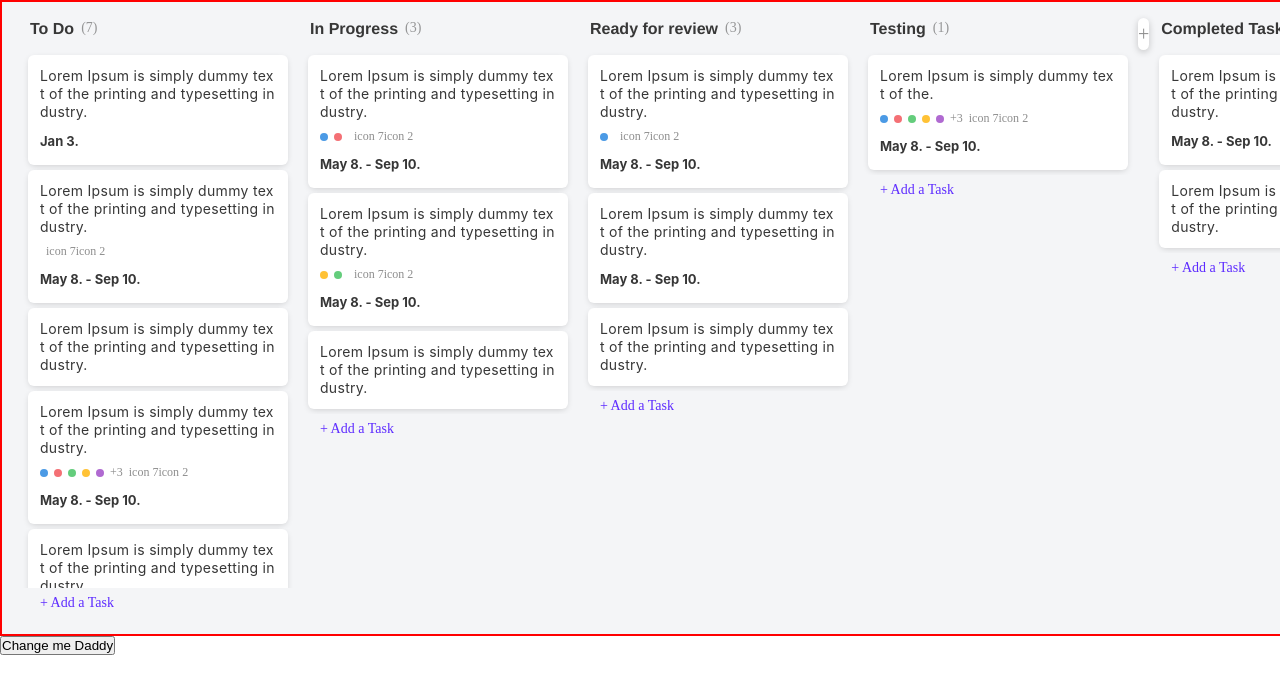
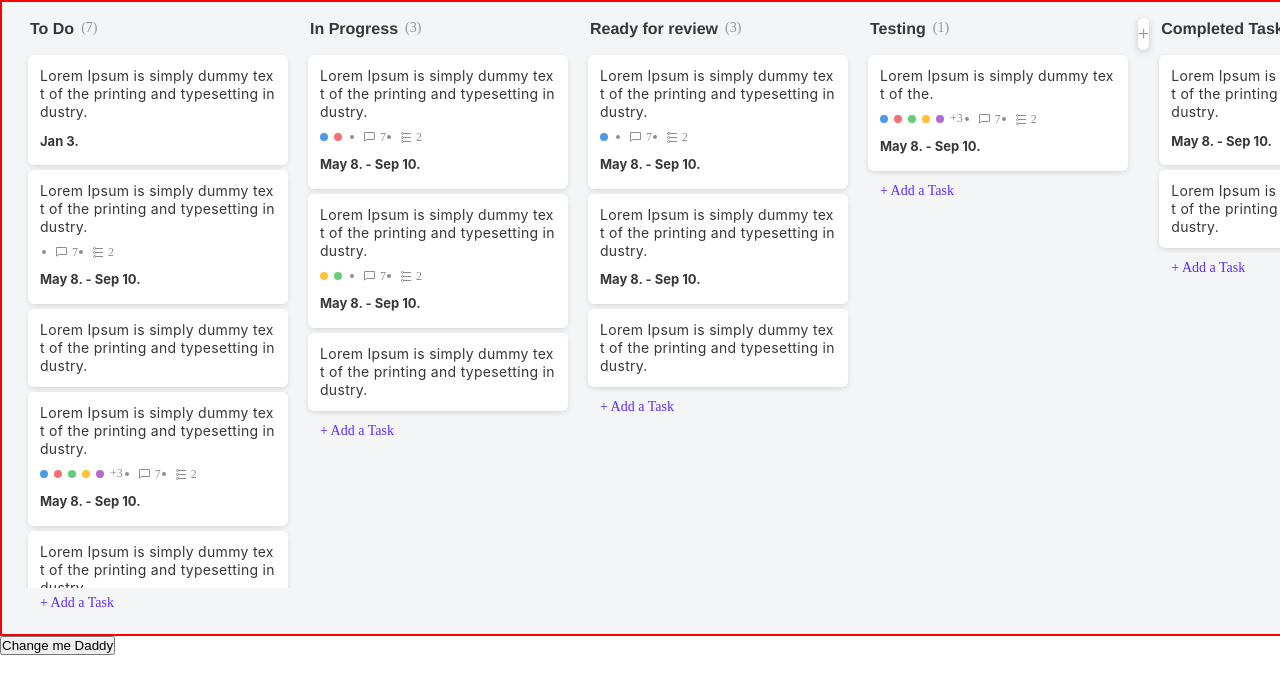
Before and after one commit to fdjokic/management-app-design, a React (Create React App) app: page / in a window 1280 px wide. Shown: the top 694 px of the page. Built offline with nearby package versions, Linux system fonts and the light colour scheme; a web font is replaced by a local one.

Commit message:
fix: icons container adjusted

```diff
--- /dev/null
+++ b/src/assets/icons/comment.tsx
@@ -0,0 +1,42 @@
+import React from "react";
+
+export const CommentIcon = () => {
+  return (
+    <>
+      <svg
+        style={{ verticalAlign: "middle" }}
+        width="11px"
+        height="10px"
+        viewBox="0 0 11 10"
+        version="1.1"
+        xmlns="http://www.w3.org/2000/svg"
+      >
+        <title>125E78DC-ED7D-4768-BE24-E0A5A2C90CC1</title>
+        <g
+          id="Zadatak-za-UI-i-FE-developera"
+          stroke="none"
+          stroke-width="1"
+          fill="none"
+          fillRule="evenodd"
+        >
+          <g
+            id="Kanban--Dark-Theme"
+            transform="translate(-32.000000, -218.000000)"
+            stroke="#8E8E8E"
+          >
+            <g id="Column" transform="translate(10.000000, 32.000000)">
+              <g id="Task-Card" transform="translate(10.000000, 128.000000)">
+                <g id="Messages" transform="translate(12.000000, 56.000000)">
+                  <path
+                    d="M10.5,2.5 L10.5,9.5 L2.84605353,9.5 L0.5,11.0653169 L0.5,2.5 L10.5,2.5 Z"
+                    id="Rectangle"
+                  ></path>
+                </g>
+              </g>
+            </g>
+          </g>
+        </g>
+      </svg>
+    </>
+  );
+};
--- /dev/null
+++ b/src/assets/icons/filter.tsx
@@ -0,0 +1,101 @@
+import React from "react";
+
+export const FilterIcon = () => {
+  return (
+    <>
+      <svg
+        style={{ verticalAlign: "middle" }}
+        width="10px"
+        height="11px"
+        viewBox="0 0 10 11"
+        version="1.1"
+        xmlns="http://www.w3.org/2000/svg"
+      >
+        <g
+          id="Zadatak-za-UI-i-FE-developera"
+          stroke="none"
+          stroke-width="1"
+          fill="none"
+          fillRule="evenodd"
+        >
+          <g
+            id="Kanban-"
+            transform="translate(-1007.000000, -103.000000)"
+            fillRule="nonzero"
+          >
+            <g id="Column-Copy" transform="translate(850.000000, 32.000000)">
+              <g id="Task-Card" transform="translate(10.000000, 32.000000)">
+                <g
+                  id="Signifier-Group"
+                  transform="translate(101.000000, 38.000000)"
+                >
+                  <g id="Group-21" transform="translate(46.000000, 0.000000)">
+                    <g
+                      id="subtasks_indicator"
+                      transform="translate(0.000000, 1.000000)"
+                    >
+                      <rect
+                        id="Rectangle"
+                        fill="#8E8E8E"
+                        x="2"
+                        y="1"
+                        width="8"
+                        height="1"
+                      ></rect>
+                      <rect
+                        id="Rectangle-Copy"
+                        fill="#8E8E8E"
+                        x="2"
+                        y="5"
+                        width="8"
+                        height="1"
+                      ></rect>
+                      <rect
+                        id="Rectangle-Copy-2"
+                        fill="#8E8E8E"
+                        x="2"
+                        y="9"
+                        width="8"
+                        height="1"
+                      ></rect>
+                      <rect
+                        id="Rectangle-Copy-2"
+                        stroke="#8E8E8E"
+                        transform="translate(1.500000, 9.500000) scale(-1, 1) translate(-1.500000, -9.500000) "
+                        x="0.5"
+                        y="8.5"
+                        width="2"
+                        height="2"
+                        rx="1"
+                      ></rect>
+                      <rect
+                        id="Rectangle-Copy-4"
+                        stroke="#8E8E8E"
+                        transform="translate(1.500000, 1.500000) scale(-1, 1) translate(-1.500000, -1.500000) "
+                        x="0.5"
+                        y="0.5"
+                        width="2"
+                        height="2"
+                        rx="1"
+                      ></rect>
+                      <rect
+                        id="Rectangle-Copy-5"
+                        stroke="#8E8E8E"
+                        transform="translate(1.500000, 5.500000) scale(-1, 1) translate(-1.500000, -5.500000) "
+                        x="0.5"
+                        y="4.5"
+                        width="2"
+                        height="2"
+                        rx="1"
+                      ></rect>
+                    </g>
+                  </g>
+                </g>
+              </g>
+            </g>
+          </g>
+        </g>
+      </svg>
+    </>
+  );
+};
--- a/src/components/Card/StatusBar.tsx
+++ b/src/components/Card/StatusBar.tsx
@@ -1,5 +1,8 @@
 import React from "react";
+import { CommentIcon } from "../../assets/icons/comment";
+import { FilterIcon } from "../../assets/icons/filter";
 import { Flex } from "../../styles/GlobalStyles";
+import { Icon } from "../Icon/Icon";
 import { StatusBtn } from "./CardStyle";
 
 interface IStatusBar {
@@ -13,7 +16,6 @@ export const StatusBar = ({ colors, comments, filters }: IStatusBar) => {
   return (
     <div
       style={{
-        // margin: "12px 12px 0 12px",
         display: "flex",
         alignItems: "center",
         gap: "6px",
@@ -35,12 +37,25 @@ export const StatusBar = ({ colors, comments, filters }: IStatusBar) => {
         style={{
           display: "flex",
           alignItems: "center",
+          gap: "5px",
           color: "#8E8E8E",
           fontSize: "12px",
         }}
       >
-        {comments && <span>icon {comments}</span>}
-        {filters && <span>icon {filters}</span>}
+        {comments && (
+          <ul
+            style={{
+              margin: "0 10px",
+            }}
+          >
+            <Icon children={<CommentIcon />} num={comments} />
+          </ul>
+        )}
+        {filters && (
+          <ul>
+            <Icon children={<FilterIcon />} num={filters} />
+          </ul>
+        )}
       </div>
     </div>
   );
--- /dev/null
+++ b/src/components/Icon/Icon.tsx
@@ -0,0 +1,14 @@
+import React from "react";
+
+export const Icon = ({ children, num }: { children: any; num: number }) => {
+  return (
+    <>
+      <li>
+        {children}
+        <span style={{ marginLeft: "5px", verticalAlign: "middle" }}>
+          {num}
+        </span>
+      </li>
+    </>
+  );
+};
```
